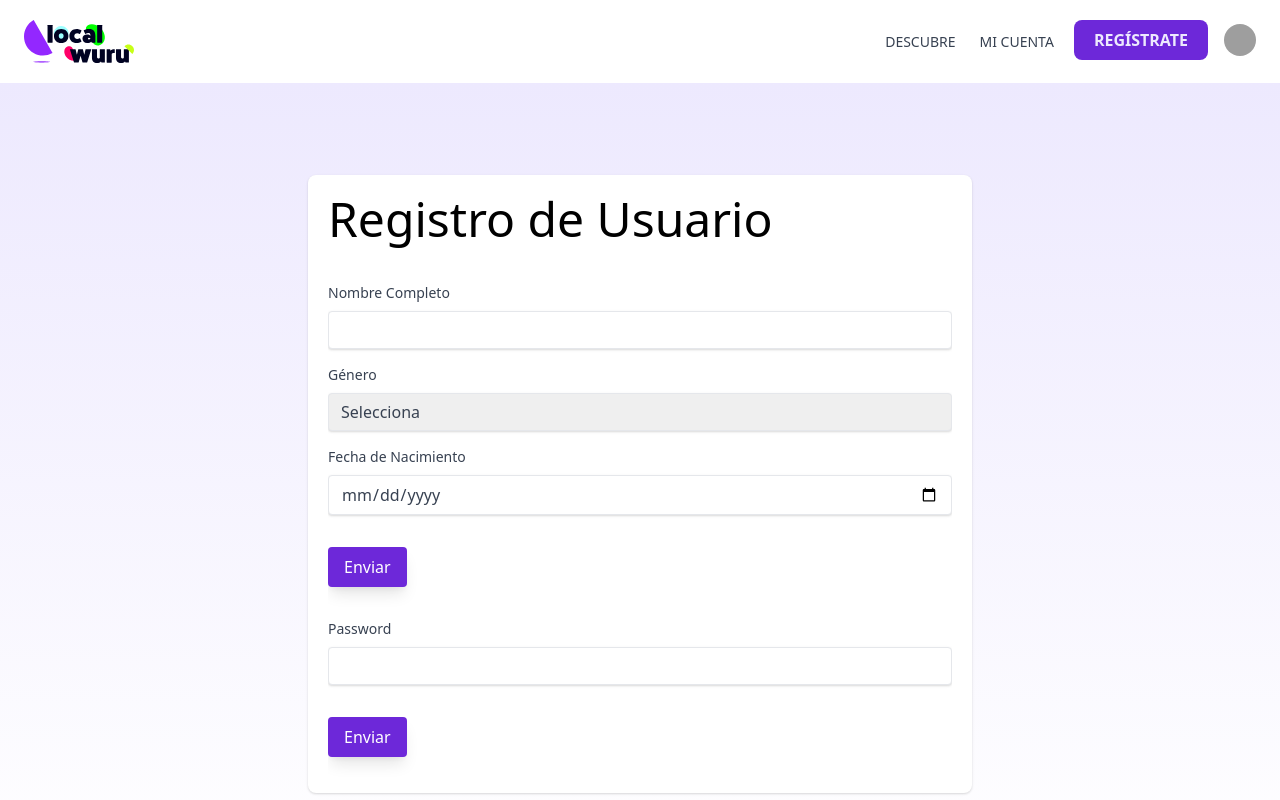
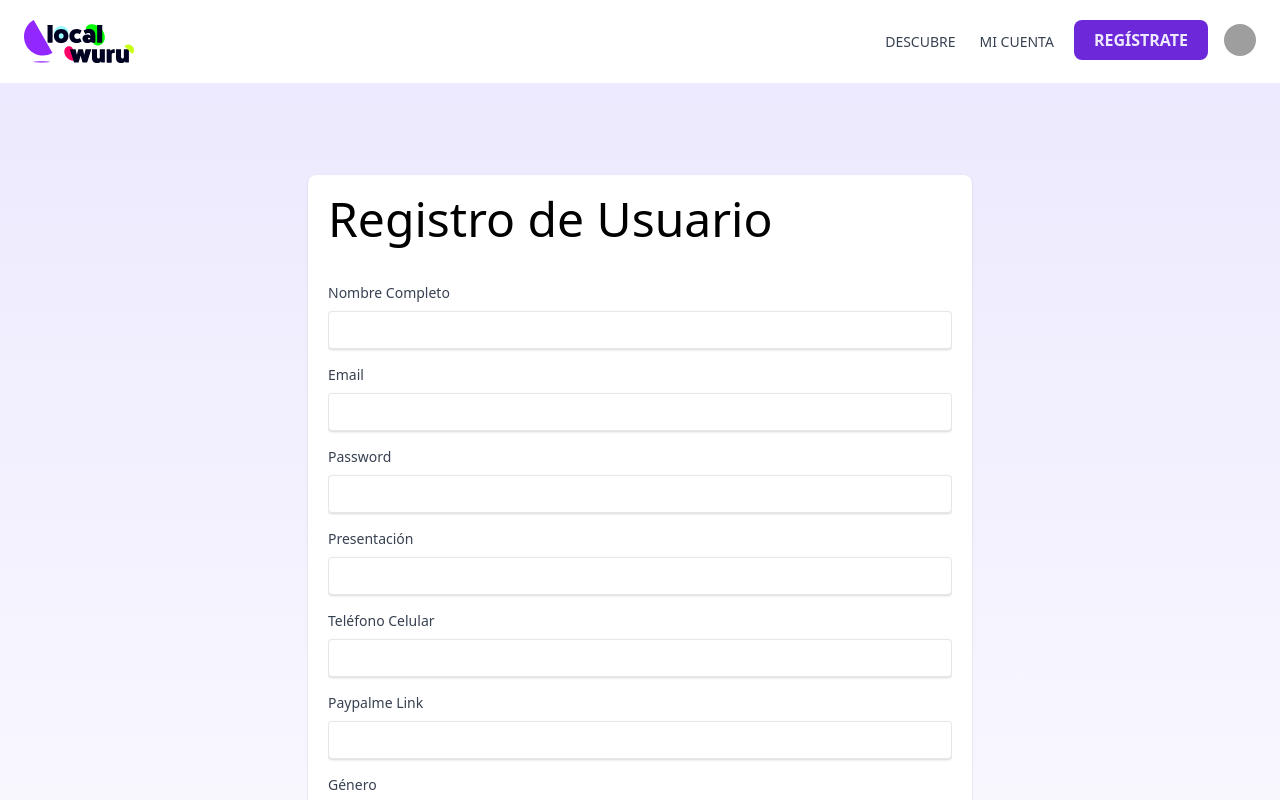
Before and after one commit to axeldelat/localwuru, a Next.js app: page /new-user in a window 1280 px wide. Shown: the top 800 px of the page. Built offline with nearby package versions, Linux system fonts and the light colour scheme; grey boxes are pictures that could not be loaded; what @tailwindcss/typography would draw is missing.

Commit message:
new form fix

```diff
--- /dev/null
+++ b/pages/new-user-success.js
@@ -0,0 +1,51 @@
+import Head from 'next/head'
+import styles from '../styles/sass/style.scss'
+import {useState} from 'react'
+import { useRouter } from 'next/router'
+//Components
+import Navbar from '../components/Navbar'
+import Footer from '../components/Footer'
+import CallToAction from '../components/CallToAction'
+
+export default function Login() {
+  const [email,setEmail] = useState('')
+  const [password,setPassword] = useState('')
+  const router = useRouter()
+  function logIn(e){
+    e.preventDefault()
+    console.log(email,password)
+    fetch('http://belocalwuru-turbulent-hippopotamus-vp.mybluemix.net/auth/login',{
+      method:"POST",
+      body:JSON.stringify({
+        email:email,
+        password:password
+      }),
+      headers:{
+        "content-type":"application/json"
+      }
+    }).then(response=>{
+      response.json().then(result=>{
+        console.log("result ",result)
+        if (result.success === true) {
+            localStorage.setItem('token', result.data.token);
+            router.push("/")
+        }else{
+            alert('Datos incorrectos');
+        }
+      })
+    })
+  }
+  return (
+    <div className={styles.container}>
+      <Head>
+        <title>Gracias por registrarte - LocalWuru</title>
+        <link rel="icon" href="/favicon.ico" />
+        <link rel="preconnect" href="https://fonts.gstatic.com" />
+        <link href="https://fonts.googleapis.com/css2?family=Source+Sans+Pro&display=swap" rel="stylesheet" />
+      </Head>
+      <Navbar/>
+      <CallToAction />
+      <Footer/>
+    </div>
+  )
+}
--- a/pages/new-user.js
+++ b/pages/new-user.js
@@ -1,27 +1,26 @@
 import Head from 'next/head'
 import styles from '../styles/sass/style.scss'
-import { useState } from 'react'
-
-
-//Agregar handlers
+import React, { useReducer, useState } from 'react';
+import { Router, useRouter } from 'next/router'
 
 //Components
 import Footer from '../components/Footer'
 import Navbar from '../components/Navbar'
 
 export default function NewUser()  {
-  const [name, setName] = useState('')
-  const [presentation, setPresentation] = useState('')
-  const [phone, setPhone] = useState('')
-  const [email, setEmail] = useState('')
-  const [password, setPassword] = useState('')
-  const [paypalme, setPaypalMe] = useState('')
-  const [gender, setGender] = useState('')
-  const [birthdate, setBirthDate] = useState('')
-  const [bio, setBio] = useState('')
+  const router = useRouter()
 
+  const formReducer = (state, event) => {
+    console.log("error", event.target)
+    return {
+      ...state,
+      [event.target.name]: event.target.value
+    }
+  }
 
-  const addUser = async (e) => {
+  const [formData, setFormData] = useReducer(formReducer, {});
+
+  const addUser = async (e, state) => {
     e.preventDefault()
     try {
       const res = await fetch('http://belocalwuru-turbulent-hippopotamus-vp.mybluemix.net/auth/signup', {
@@ -30,18 +29,24 @@ export default function NewUser()  {
           'Content-Type': 'application/json'
         },
         body: JSON.stringify({
-          name: name,
-          presentation: presentation,
-          phone: phone,
-          email: email,
-          password: password,
-          paypalme: paypalme,
-          gender: gender,
-          birthdate: birthdate,
-          bio: bio
+          name: formData.name,
+          presentation: formData.presentation,
+          phone: formData.phone,
+          email: formData.email,
+          password: formData.password,
+          paypalme: formData.paypalme,
+          gender: formData.gender,
+          birthdate: formData.birthdate,
+          bio: formData.bio
         })
       })
-    } catch(err) { }
+      if(!res.ok) {
+        throw new Error('Fetch Failed')
+      }
+      router.push('/new-user-success')
+    } catch(err) {
+      console.error(err)
+    }
   }
 
   return (
@@ -58,32 +63,87 @@ export default function NewUser()  {
             <h1 className="text-5xl font-light mb-10">
               Registro de Usuario
             </h1>
-            <form className="h-full overflow-auto  w-full h-full flex flex-col">
+            <form className="h-full overflow-auto  w-full h-full flex flex-col" onSubmit={addUser}>
               <div className="mb-4">
-                  <label
-                    className="block text-gray-700 text-sm font-normal mb-2"
-                    htmlFor="name"
-                  >
-                    Nombre Completo
-                  </label>
+                <label>
+                  <p className="block text-gray-700 text-sm font-normal mb-2">Nombre Completo</p>
                   <input
                   className="shadow appearance-none border rounded w-full py-2 px-3 text-gray-700 leading-tight focus:outline-none focus:shadow-outline"
                   name="name"
+                  required
+
+                  onChange={setFormData}
+                  />
+                </label>
+              </div>
+              <div className="mb-4">
+                <label>
+                  <p className="block text-gray-700 text-sm font-normal mb-2">Email</p>
+                  <input
+                  className="shadow appearance-none border rounded w-full py-2 px-3 text-gray-700 leading-tight focus:outline-none focus:shadow-outline"
+                  name="email"
+                  type="email"
+                  required
+
+                  onChange={setFormData}
+                  />
+                </label>
+              </div>
+              <div className="mb-4">
+                <label>
+                  <p className="block text-gray-700 text-sm font-normal mb-2">Password</p>
+                  <input
+                  className="shadow appearance-none border rounded w-full py-2 px-3 text-gray-700 leading-tight focus:outline-none focus:shadow-outline"
+                  name="password"
+                  type="password"
+                  required
+
+                  onChange={setFormData}
+                  />
+                </label>
+              </div>
+              <div className="mb-4">
+                <label>
+                  <p className="block text-gray-700 text-sm font-normal mb-2">Presentación</p>
+                  <input
+                  className="shadow appearance-none border rounded w-full py-2 px-3 text-gray-700 leading-tight focus:outline-none focus:shadow-outline"
+                  name="presentation"
                   type="text"
                   required
-                    autoFocus
-                    placeholder=""
 
-                    value={name}
-                    onChange={e => setName(e.target.value)}
+                  onChange={setFormData}
                   />
+                </label>
               </div>
               <div className="mb-4">
-                <label
-                    className="block text-gray-700 text-sm font-normal mb-2"
-                    htmlFor="gender"
-                  >
-                    Género
+                <label>
+                  <p className="block text-gray-700 text-sm font-normal mb-2">Teléfono Celular</p>
+                  <input
+                  className="shadow appearance-none border rounded w-full py-2 px-3 text-gray-700 leading-tight focus:outline-none focus:shadow-outline"
+                  name="phone"
+                  type="number"
+                  required
+
+                  onChange={setFormData}
+                  />
+                </label>
+              </div>
+              <div className="mb-4">
+                <label>
+                  <p className="block text-gray-700 text-sm font-normal mb-2">Paypalme Link</p>
+                  <input
+                  className="shadow appearance-none border rounded w-full py-2 px-3 text-gray-700 leading-tight focus:outline-none focus:shadow-outline"
+                  name="paypalme"
+                  type="text"
+                  required
+
+                  onChange={setFormData}
+                  />
+                </label>
+              </div>
+              <div className="mb-4">
+                <label>
+                  <p className="block text-gray-700 text-sm font-normal mb-2">Género</p>
                 </label>
                 <select
                   className="shadow appearance-none border rounded w-full py-2 px-3 text-gray-700 leading-tight focus:outline-none focus:shadow-outline"
@@ -91,7 +151,8 @@ export default function NewUser()  {
                   name="gender"
                   type="select"
                   required
-                    autoFocus
+
+                  onChange={setFormData}
                 >
                   <option disabled selected>Selecciona</option>
                   <option value="male">Masculino</option>
@@ -100,64 +161,36 @@ export default function NewUser()  {
                 </select>
               </div>
               <div className="mb-4">
+                <label>
+                  <p className="block text-gray-700 text-sm font-normal mb-2">Fecha de Nacimiento</p>
+                  <input
+                  className="shadow appearance-none border rounded w-full py-2 px-3 text-gray-700 leading-tight focus:outline-none focus:shadow-outline"
+                  name="birthdate"
+                  type="date"
+                  required
+
+                  onChange={setFormData}
+                  />
+                </label>
+              </div>
+
+              <div className="mb-4">
                 <label
                   className="block text-gray-700 text-sm font-normal mb-2"
-                    htmlFor="birthdate"
                 >
-                    Fecha de Nacimiento
+                  Bio
                 </label>
                 <input
                   className="shadow appearance-none border rounded w-full py-2 px-3 text-gray-700 leading-tight focus:outline-none focus:shadow-outline"
-                    rows="5"
-                    name="birthdate"
-                    type="date"
+                  rows="10"
+                  name="bio"
+                  type="textarea"
                   required
-                    autoFocus
 
-                    value={birthdate}
-                    onChange={e => setBirthDate(e.target.value)}
+                  onChange={setFormData}
                   />
               </div>
-              {/* <div className="mt-4">
-                <label
-                    className="block text-gray-700 text-sm font-normal mb-2"
-                    htmlFor="experience-duration"
-                  >
-                    Avatar
-                  </label>
-              </div>
-              <div className="border-dashed border-2 border-gray-400 py-12 flex flex-col justify-center items-center">
-                <p className="hidden md:block mb-3 font-semibold text-gray-900 flex flex-wrap justify-center ">
-                  <span>Drag and drop your</span>&nbsp;<span>files anywhere or</span>
-                </p>
-                <input type="file" multiple className="hidden" />
-                <button id="button" className="mt-2 rounded-sm px-3 py-1 bg-gray-200 hover:bg-gray-300 focus:shadow-outline focus:outline-none">
-                  Upload a file
-                </button>
-              </div> */}
-              <div className="flex items-center justify-between">
-                <button className="px-4 py-2 my-4 rounded text-white inline-block shadow-lg bg-purple-700 hover:bg-purple-900 focus:bg-purple-700"
-                type="submit"
-                onClick={addUser}>
-                Enviar
-                </button>
-              </div>
-              <div className="my-4">
-                <label
-                  className="block text-gray-700 text-sm font-normal mb-2"
-                  htmlFor="password"
-                >
-                  Password
-                </label>
-                <input
-                  className="shadow appearance-none border rounded w-full py-2 px-3 text-gray-700 leading-tight focus:outline-none focus:shadow-outline"
-                  name="password"
-                  type="password"
-                  required
-                  autoFocus
-                  placeholder=""
-                />
-              </div>
+
               <div className="flex items-center justify-between">
               <button className="px-4 py-2 my-4 rounded text-white inline-block shadow-lg bg-purple-700 hover:bg-purple-900 focus:bg-purple-700" type="submit">
                 Enviar
```
Lines whose indentation alone changed are shown as unchanged.
